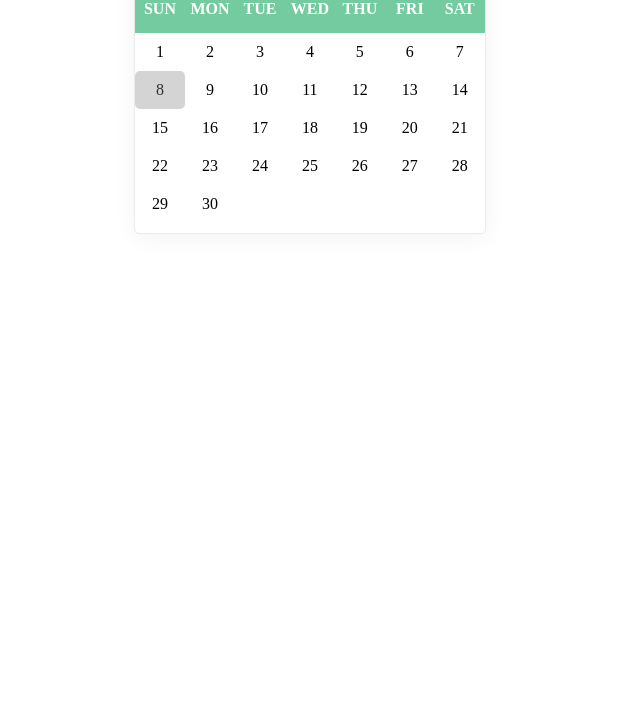
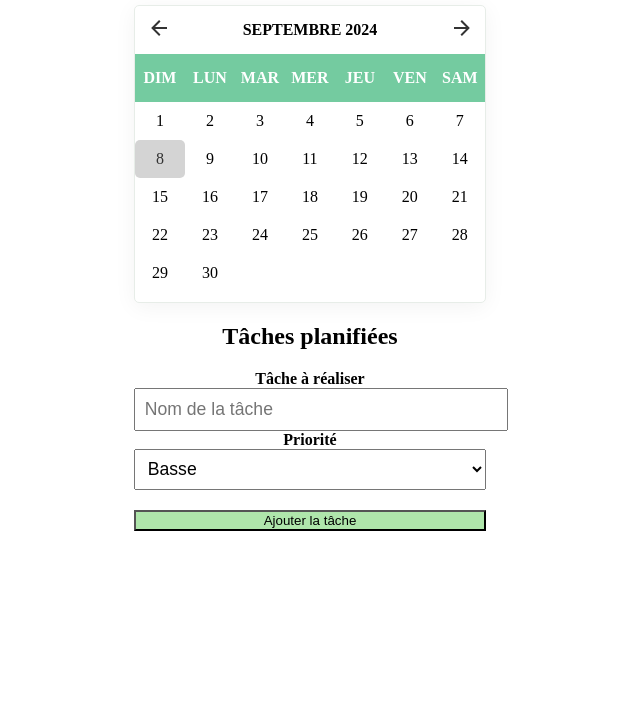
Before and after one commit to daviscrib/My_Calendar, a plain HTML site: page index.html in a window 1280 px wide. Shown: the part 72-800 px from the top of the page, without its empty margins (330-970 px from the left). Drawn offline with Linux system fonts and the light colour scheme.

Commit message:
add style css & forms

```diff
--- a/index.html
+++ b/index.html
@@ -4,11 +4,33 @@
     <meta charset="UTF-8" />
     <meta name="viewport" content="width=device-width, initial-scale=1.0" />
     <link rel="stylesheet" href="./libs/calendar/vanilla-calendar.css" />
+    <link rel="stylesheet" href="./style.css" />
     <script src="./libs/calendar/vanilla-calendar.js"></script>
     <script src="./index.js" defer></script>
     <title>Mon Calendrier</title>
   </head>
   <body>
+    <h1>Calendrier des tâches</h1>
     <div id="myCalendar" class="vanilla-calendar"></div>
+    <h2>Tâches planifiées</h2>
+    <div class="center">
+      <form>
+        <div class="">
+          <label for="task">Tâche à réaliser</label>
+          <input type="text" id="task" placeholder="Nom de la tâche" />
+        </div>
+        <div>
+          <label for="level">Priorité</label>
+          <select type="text" id="level" placeholder="Niveau de priorité">
+            <option>Basse</option>
+            <option>Moyenne</option>
+            <option>Haute</option>
+          </select>
+        </div>
+        <div>
+          <button type="submit">Ajouter la tâche</button>
+        </div>
+      </form>
+    </div>
   </body>
 </html>
--- a/index.js
+++ b/index.js
@@ -2,6 +2,22 @@ const calendar = new VanillaCalendar({
   selector: "#myCalendar",
   onSelect: (data, elem) => {
     console.log(data);
-    consiole.log(elem);
   },
+  months: [
+    "Janvier",
+    "Février",
+    "Mars",
+    "Avril",
+    "Mai",
+    "Juin",
+    "Juillet",
+    "Aout",
+    "Septembre",
+    "Octobre",
+    "Novembre",
+    "Decembre",
+  ],
+  shortWeekday: ["Dim", "Lun", "Mar", "Mer", "Jeu", "Ven", "Sam"],
 });
+
+let selectedDate = {};
--- /dev/null
+++ b/style.css
@@ -0,0 +1,51 @@
+* {
+  margin: 0;
+}
+
+html {
+  display: flex;
+  flex-direction: column;
+  align-items: center;
+  justify-content: center;
+  margin: 0 10px 0 10px;
+}
+
+h1,
+h2 {
+  text-align: center;
+  margin: 20px 0 20px 0;
+}
+
+.center {
+  text-align: center;
+  width: 100%;
+}
+
+form {
+  width: 100%;
+}
+
+form label {
+  display: block;
+  font-weight: 800;
+}
+
+form select {
+  width: 100%;
+  font-size: 1.1rem;
+  padding: 0.5em;
+}
+
+input[type="text"] {
+  width: 100%;
+  padding: 0.5em;
+  font-weight: 400;
+  font-size: 1.1rem;
+}
+
+form button {
+  display: block;
+  width: 100%;
+  background-color: rgb(175, 230, 171);
+  margin: 20px 0 20px 0;
+}
```
